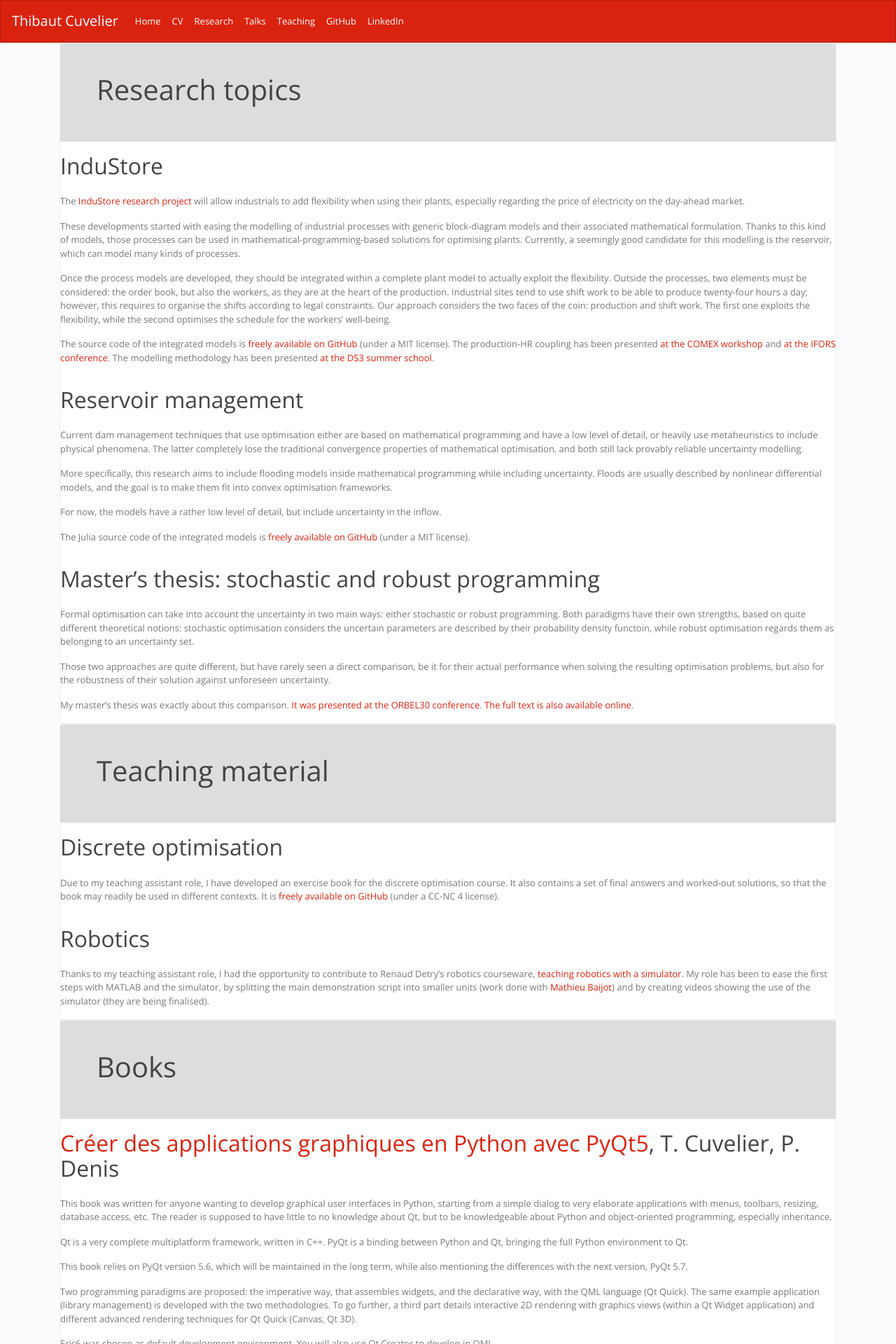
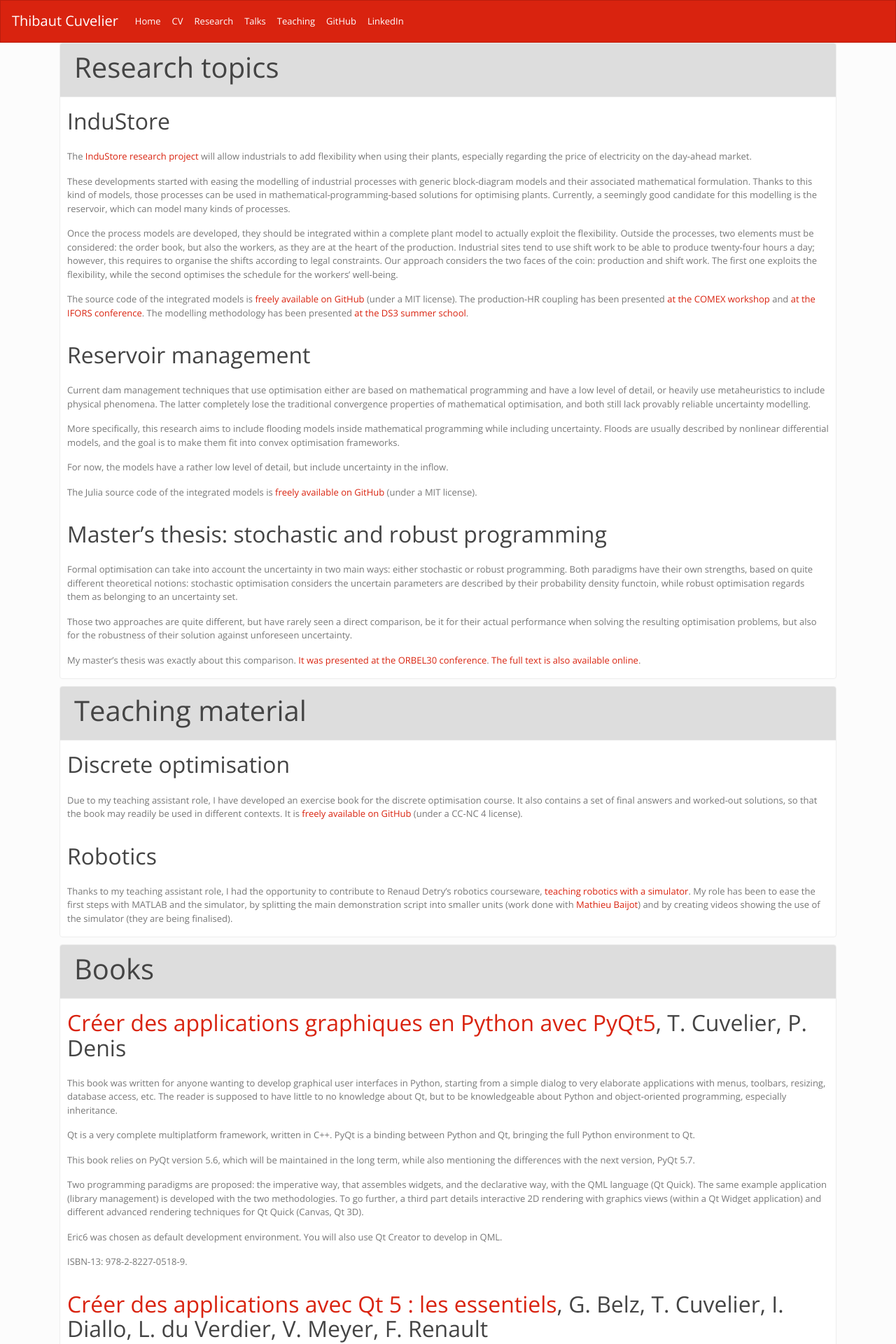
Before and after one commit to dourouc05/dourouc05.github.io, a Jekyll site: the page built from research.md, in a window 1280 px wide. Shown: the top 1920 px of the page at 70% size. Built offline with Jekyll 4.4.1, drawn with Linux system fonts in a browser that asks for light colours; a script that is not in the unit is left out.

Commit message:
Improve card formatting.

```diff
--- a/_layouts/default.html
+++ b/_layouts/default.html
@@ -15,7 +15,13 @@
     <script src="//html5shiv.googlecode.com/svn/trunk/html5.js"></script>
     <![endif]-->
 
-    <style type="text/css">h1 { padding: 2rem; } h2 { padding-top: 1rem; padding-bottom: 1rem; }</style>
+    <style type="text/css">
+    h1 { padding: 2rem; }
+    h2 { padding-top: 1rem; padding-bottom: 1rem; }
+    div.card-header h1 { padding: 0 }
+    div.card-body p, div.card-body h2 { padding-left: 10px; padding-right: 10px; }
+    div.card { margin-bottom: 10px; }
+    </style>
   </head>
   <body>
     <header>
--- a/research.md
+++ b/research.md
@@ -4,7 +4,11 @@ permalink: research
 layout: page
 ---
 
-{% include card_begin.html title="Research topics" %}
+<div class="card">
+<div class="card-header">
+<h1>Research topics</h1>
+</div>
+<div class="card-body" markdown="block">
 
 ## InduStore
 
@@ -34,7 +38,8 @@ Those two approaches are quite different, but have rarely seen a direct comparis
 
 My master's thesis was exactly about this comparison. [It was presented at the ORBEL30 conference](ttp://orbi.ulg.ac.be/handle/2268/197081). [The full text is also available online](http://orbi.ulg.ac.be/handle/2268/197090).
 
-{% include card_end.html %}
+</div>
+</div>
 {% include card_begin.html title="Teaching material" %}
 
 ## Discrete optimisation
@@ -105,4 +110,4 @@ This project has had also some impact on the teaching activities of the departme
 
 The prototype has now developed and has been [deployed at the scale of the university](https://covoituliege.ulg.ac.be/).
 
-{% include card_begin.html title="Development projects" %}
+{% include card_end.html %}
```
